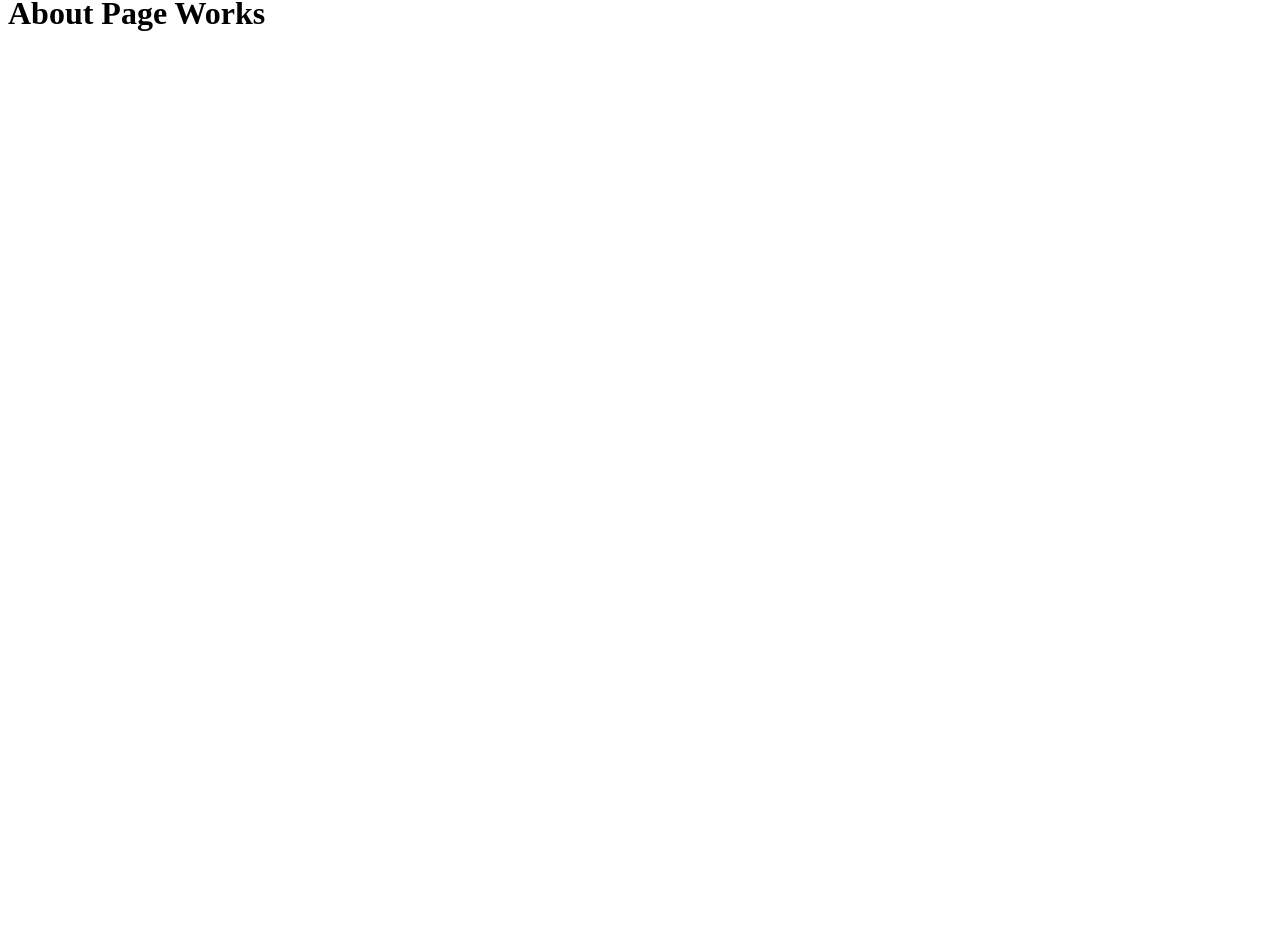
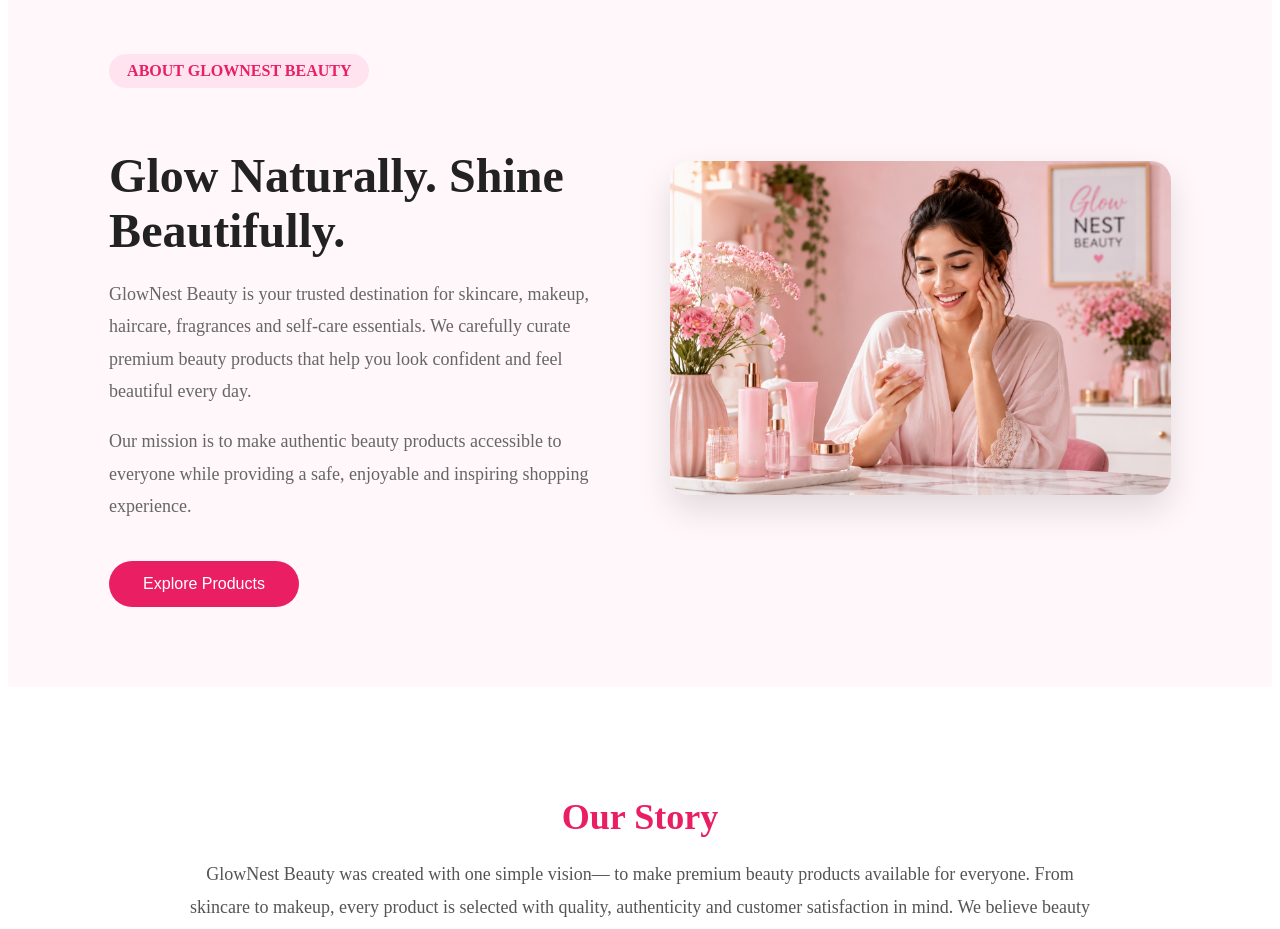
Before and after one commit to amrutha953/glownest-beauty, a React (Vite) app: page /about in a window 1280 px wide. Shown: the part 148-1077 px from the top of the page. Before the commit the page ends 800 px from the top, so only its background shows below. Built offline with nearby package versions, Linux system fonts and the light colour scheme.

Commit message:
Enhanced About page with new layout and styling

```diff
--- /dev/null
+++ b/src/pages/About.css
@@ -0,0 +1,245 @@
+/* ==========================
+   ABOUT PAGE
+========================== */
+
+.about-page{
+    background:#fff;
+    color:#333;
+}
+
+/* HERO */
+
+.about-hero{
+    display:flex;
+    align-items:center;
+    justify-content:space-between;
+    gap:60px;
+    padding:80px 8%;
+    background:#fff7fa;
+}
+
+.about-content{
+    flex:1;
+}
+
+.tag{
+    display:inline-block;
+    padding:8px 18px;
+    background:#ffe3ef;
+    color:#e91e63;
+    border-radius:30px;
+    font-weight:600;
+    margin-bottom:20px;
+}
+
+.about-content h1{
+    font-size:48px;
+    color:#222;
+    margin-bottom:20px;
+}
+
+.about-content p{
+    font-size:18px;
+    line-height:1.8;
+    color:#666;
+    margin-bottom:18px;
+}
+
+.about-content button{
+    margin-top:20px;
+    padding:14px 34px;
+    border:none;
+    background:#e91e63;
+    color:#fff;
+    font-size:16px;
+    border-radius:30px;
+    cursor:pointer;
+    transition:.3s;
+}
+
+.about-content button:hover{
+    background:#c2185b;
+}
+
+.about-image{
+    flex:1;
+}
+
+.about-image img{
+    width:100%;
+    border-radius:20px;
+    box-shadow:0 15px 35px rgba(0,0,0,.12);
+}
+
+/* STORY */
+
+.story{
+    padding:80px 8%;
+    text-align:center;
+}
+
+.story h2{
+    font-size:36px;
+    color:#e91e63;
+    margin-bottom:20px;
+}
+
+.story p{
+    max-width:900px;
+    margin:auto;
+    font-size:18px;
+    line-height:1.8;
+    color:#555;
+}
+
+/* MISSION */
+
+.mission-vision{
+    padding:30px 8% 80px;
+    display:grid;
+    grid-template-columns:repeat(2,1fr);
+    gap:30px;
+}
+
+.box{
+    background:#fff7fa;
+    padding:40px;
+    border-radius:18px;
+    box-shadow:0 10px 25px rgba(0,0,0,.08);
+    transition:.3s;
+}
+
+.box:hover{
+    transform:translateY(-8px);
+}
+
+.box h3{
+    color:#e91e63;
+    margin-bottom:15px;
+}
+
+.box p{
+    line-height:1.8;
+    color:#666;
+}
+
+/* STATS */
+
+.stats{
+    background:#e91e63;
+    color:white;
+    padding:70px 8%;
+    display:grid;
+    grid-template-columns:repeat(4,1fr);
+    text-align:center;
+}
+
+.stat h2{
+    font-size:42px;
+    margin-bottom:10px;
+}
+
+.stat span{
+    font-size:18px;
+}
+
+/* WHY */
+
+.why{
+    padding:80px 8%;
+}
+
+.why h2{
+    text-align:center;
+    color:#e91e63;
+    margin-bottom:50px;
+    font-size:36px;
+}
+
+.why-grid{
+    display:grid;
+    grid-template-columns:repeat(3,1fr);
+    gap:30px;
+}
+
+.why-card{
+    background:#fff;
+    padding:30px;
+    border-radius:18px;
+    text-align:center;
+    box-shadow:0 10px 20px rgba(0,0,0,.08);
+    font-size:18px;
+    transition:.3s;
+}
+
+.why-card:hover{
+    background:#e91e63;
+    color:white;
+    transform:translateY(-8px);
+}
+
+/* FOUNDER */
+
+.founder{
+    display:flex;
+    align-items:center;
+    gap:60px;
+    padding:80px 8%;
+    background:#fff7fa;
+}
+
+.founder-image{
+    flex:1;
+    text-align:center;
+}
+
+.founder-image img{
+    width:320px;
+    height:320px;
+    object-fit:cover;
+    border-radius:50%;
+    border:8px solid white;
+    box-shadow:0 15px 30px rgba(0,0,0,.12);
+}
+
+.founder-content{
+    flex:2;
+}
+
+.founder-content h2{
+    color:#e91e63;
+    font-size:36px;
+    margin-bottom:20px;
+}
+
+.founder-content p{
+    font-size:18px;
+    line-height:1.8;
+    color:#666;
+}
+
+.founder-content h4{
+    margin-top:20px;
+    color:#222;
+}
+
+/* RESPONSIVE */
+
+@media(max-width:900px){
+
+.about-hero,
+.founder{
+    flex-direction:column;
+}
+
+.mission-vision,
+.stats,
+.why-grid{
+    grid-template-columns:1fr;
+}
+
+.about-content h1{
+    font-size:36px;
+}
+
+}
--- a/src/pages/About.jsx
+++ b/src/pages/About.jsx
@@ -1,3 +1,189 @@
-export default function About() {
-  return <h1>About Page Works</h1>;
+import React from "react";
+import "./About.css";
+
+function About() {
+  return (
+    <div className="about-page">
+
+      {/* HERO */}
+      <section className="about-hero">
+
+        <div className="about-content">
+          <span className="tag">ABOUT GLOWNEST BEAUTY</span>
+
+          <h1>Glow Naturally. Shine Beautifully.</h1>
+
+          <p>
+            GlowNest Beauty is your trusted destination for skincare,
+            makeup, haircare, fragrances and self-care essentials.
+            We carefully curate premium beauty products that help
+            you look confident and feel beautiful every day.
+          </p>
+
+          <p>
+            Our mission is to make authentic beauty products
+            accessible to everyone while providing a safe,
+            enjoyable and inspiring shopping experience.
+          </p>
+
+          <button>Explore Products</button>
+
+        </div>
+
+        <div className="about-image">
+          <img src="/images/about.jpg" alt="GlowNest Beauty" />
+        </div>
+
+      </section>
+
+
+
+      {/* OUR STORY */}
+
+      <section className="story">
+
+        <h2>Our Story</h2>
+
+        <p>
+          GlowNest Beauty was created with one simple vision—
+          to make premium beauty products available for everyone.
+          From skincare to makeup, every product is selected
+          with quality, authenticity and customer satisfaction
+          in mind.
+
+          We believe beauty is not about perfection;
+          it's about confidence, self-care and expressing
+          your unique personality.
+        </p>
+
+      </section>
+
+
+
+      {/* MISSION & VISION */}
+
+      <section className="mission-vision">
+
+        <div className="box">
+          <h3>Our Mission</h3>
+
+          <p>
+            Deliver authentic beauty products,
+            exceptional customer service and
+            a delightful shopping experience.
+          </p>
+
+        </div>
+
+        <div className="box">
+          <h3>Our Vision</h3>
+
+          <p>
+            To become India's most trusted
+            online beauty destination by
+            empowering confidence through beauty.
+          </p>
+
+        </div>
+
+      </section>
+
+
+
+      {/* STATS */}
+
+      <section className="stats">
+
+        <div className="stat">
+          <h2>10K+</h2>
+          <span>Happy Customers</span>
+        </div>
+
+        <div className="stat">
+          <h2>500+</h2>
+          <span>Beauty Products</span>
+        </div>
+
+        <div className="stat">
+          <h2>100%</h2>
+          <span>Authentic Brands</span>
+        </div>
+
+        <div className="stat">
+          <h2>24/7</h2>
+          <span>Customer Support</span>
+        </div>
+
+      </section>
+
+
+
+      {/* WHY CHOOSE */}
+
+      <section className="why">
+
+        <h2>Why Shop With GlowNest?</h2>
+
+        <div className="why-grid">
+
+          <div className="why-card">
+            ✔ 100% Authentic Products
+          </div>
+
+          <div className="why-card">
+            ✔ Dermatologist Recommended
+          </div>
+
+          <div className="why-card">
+            ✔ Fast & Safe Delivery
+          </div>
+
+          <div className="why-card">
+            ✔ Secure Payments
+          </div>
+
+          <div className="why-card">
+            ✔ Easy Returns
+          </div>
+
+          <div className="why-card">
+            ✔ Premium Customer Care
+          </div>
+
+        </div>
+
+      </section>
+
+
+
+      {/* FOUNDER */}
+
+      <section className="founder">
+
+        <div className="founder-image">
+          <img src="/images/founder.jpg" alt="Founder" />
+        </div>
+
+        <div className="founder-content">
+
+          <h2>Meet Our Founder</h2>
+
+          <p>
+            "GlowNest Beauty was built with a passion
+            for helping people feel confident in their
+            own skin. Every product reflects our
+            commitment to quality, authenticity
+            and customer happiness."
+          </p>
+
+          <h4>— Founder, GlowNest Beauty</h4>
+
+        </div>
+
+      </section>
+
+    </div>
+  );
 }
+
+export default About;
--- a/src/pages/Careers.jsx
+++ b/src/pages/Careers.jsx
@@ -34,22 +34,22 @@
         <div className="jobs-grid">
 
           <div className="job-card">
-            <h3>💻 Frontend Developer</h3>
+            <h3>Frontend Developer</h3>
             <p>Build beautiful, responsive user interfaces using modern web technologies.</p>
           </div>
 
           <div className="job-card">
-            <h3>🎨 UI/UX Designer</h3>
+            <h3>UI/UX Designer</h3>
             <p>Create engaging designs and improve the customer shopping experience.</p>
           </div>
 
           <div className="job-card">
-            <h3>📦 Operations Executive</h3>
+            <h3>Operations Executive</h3>
             <p>Manage order processing, logistics, and inventory operations.</p>
           </div>
 
           <div className="job-card">
-            <h3>📞 Customer Support</h3>
+            <h3>Customer Support</h3>
             <p>Assist customers with orders, returns, and product-related queries.</p>
           </div>
 
--- a/src/pages/Coupons.jsx
+++ b/src/pages/Coupons.jsx
@@ -61,7 +61,7 @@
 
           <div className="coupon-card">
 
-            <h3>💖 GLOW20</h3>
+            <h3>GLOW20</h3>
 
             <h4>20% OFF</h4>
 
@@ -75,7 +75,7 @@
 
           <div className="coupon-card">
 
-            <h3>✨ FIRST50</h3>
+            <h3>FIRST50</h3>
 
             <h4>₹50 OFF</h4>
 
@@ -89,7 +89,7 @@
 
           <div className="coupon-card">
 
-            <h3>🌸 BEAUTY30</h3>
+            <h3>BEAUTY30</h3>
 
             <h4>30% OFF</h4>
 
@@ -120,7 +120,6 @@
 
           <div className="benefit-card">
 
-            🎁
 
             <h3>Save Money</h3>
 
@@ -134,7 +133,6 @@
 
           <div className="benefit-card">
 
-            🛍️
 
             <h3>More Shopping</h3>
 
@@ -148,7 +146,6 @@
 
           <div className="benefit-card">
 
-            ⭐
 
             <h3>Special Deals</h3>
 
--- a/src/pages/Offers.jsx
+++ b/src/pages/Offers.jsx
@@ -33,7 +33,7 @@
     <div className="offers-page">
 
       <section className="offers-hero">
-        <h1>🎉 Today's Beauty Deals</h1>
+        <h1> Today's Beauty Deals</h1>
         <p>
           Discover amazing discounts on your favorite beauty products.
         </p>
--- a/src/pages/OurStory.jsx
+++ b/src/pages/OurStory.jsx
@@ -38,7 +38,7 @@
         <div className="story-grid">
 
           <div className="story-box">
-            <h3>🌸 Our Mission</h3>
+            <h3>Our Mission</h3>
             <p>
               To inspire confidence by providing authentic beauty products,
               exceptional service, and an enjoyable shopping experience.
@@ -46,7 +46,7 @@
           </div>
 
           <div className="story-box">
-            <h3>👁 Our Vision</h3>
+            <h3>Our Vision</h3>
             <p>
               To become one of India's most trusted online beauty destinations,
               known for innovation, quality, and customer satisfaction.
@@ -54,7 +54,7 @@
           </div>
 
           <div className="story-box">
-            <h3>💖 Our Values</h3>
+            <h3>Our Values</h3>
             <ul>
               <li>Customer First</li>
               <li>Authentic Products</li>
@@ -65,7 +65,7 @@
           </div>
 
           <div className="story-box">
-            <h3>✨ Why Choose GlowNest?</h3>
+            <h3>Why Choose GlowNest?</h3>
             <ul>
               <li>100% Genuine Products</li>
               <li>Secure Payments</li>
```
Also changed, not shown: src/pages/Authenticity.jsx (+4 -4 lines), src/pages/Membership.jsx (+6 -6 lines), src/pages/Rewards.jsx (+3 -6 lines), src/pages/Sustainability.jsx (+4 -4 lines), public/images/about.jpg (added), public/images/founder.jpg (added).
